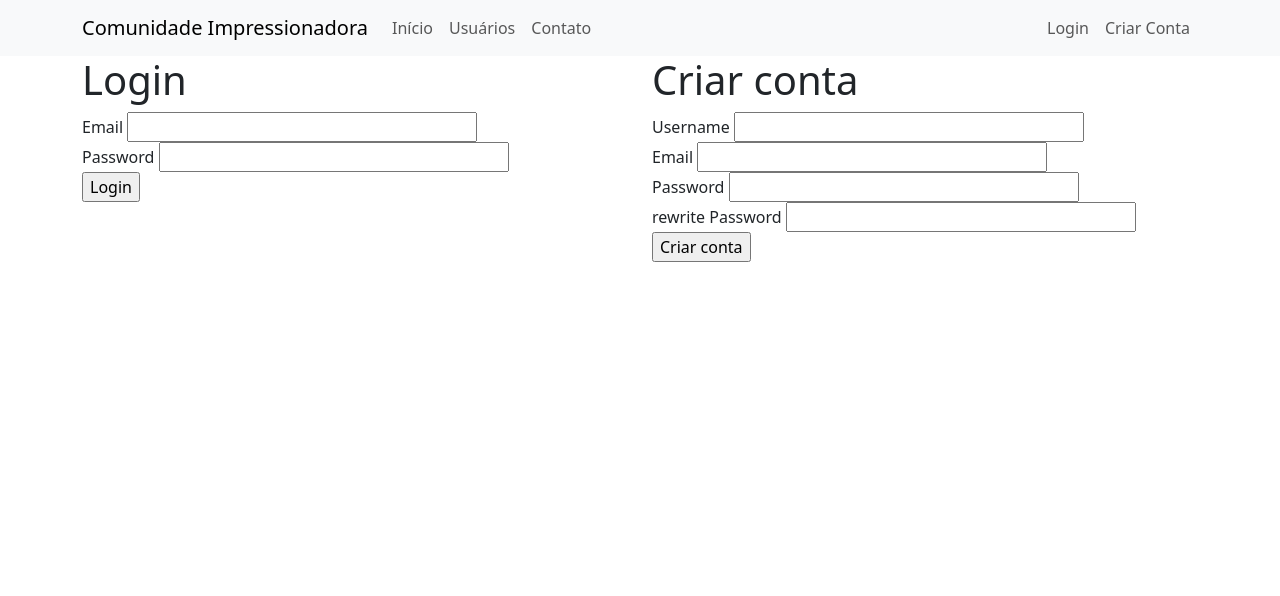
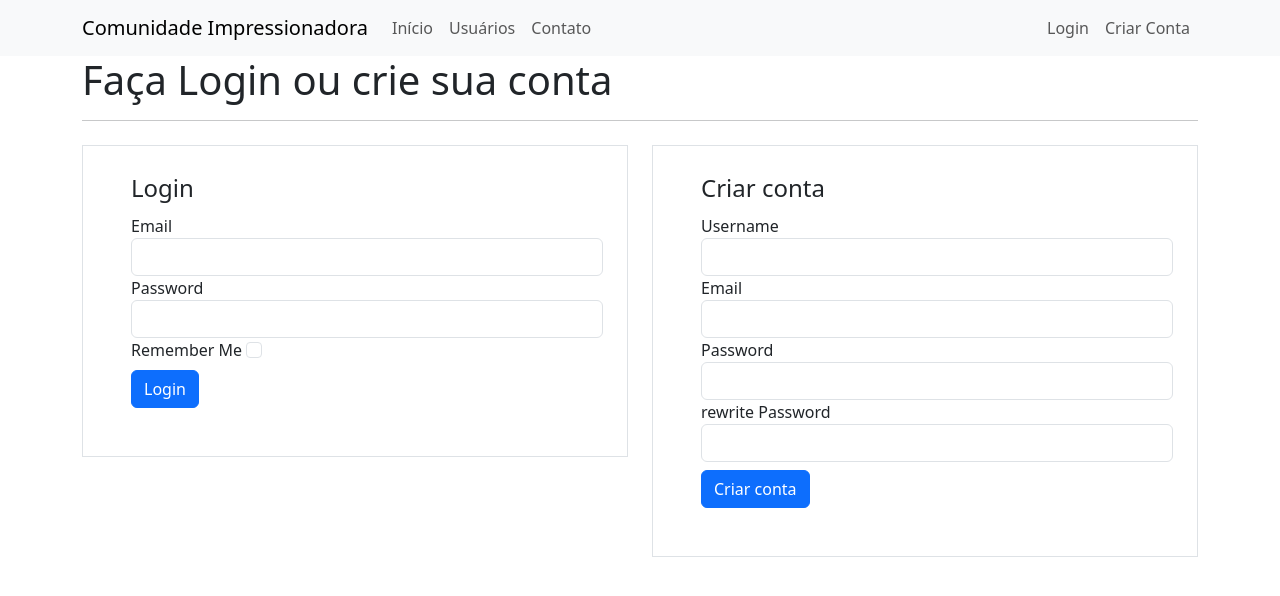
Before and after one commit to gilbertodfl/python-with-flask, a Flask app: page /login in a window 1280 px wide. Shown: the top 596 px of the page. Run offline with Flask 3, Linux system fonts and the light colour scheme; some libraries are stand-ins or nearby versions.

Commit message:
Melhorias no forms, liberar methods POST

```diff
--- a/forms.py
+++ b/forms.py
@@ -7,10 +7,10 @@ class FormCriarConta(FlaskForm):
     email = StringField('Email', validators=[DataRequired(), Email()])
     password = PasswordField('Password', validators=[DataRequired(), Length(min=6, max=20)])
     checkpassword = PasswordField('rewrite Password', validators=[DataRequired(), EqualTo('password', message='Passwords must match')])
-    remember_me = BooleanField('Remember Me')
     botao_submit_criar_conta = SubmitField('Criar conta')
 
 class FormLogin(FlaskForm):
     email = StringField('Email', validators=[DataRequired(), Email()])
     password = PasswordField('Password', validators=[DataRequired(), Length(min=6,max=20)])
+    remember_me = BooleanField('Remember Me')
     botao_submit_login = SubmitField('Login')
--- a/main.py
+++ b/main.py
@@ -22,7 +22,11 @@ def contato():
 @app.route("/usuarios")
 def usuarios():
     return render_template('usuarios.html', lista_usuarios=lista_usuarios)
-@app.route("/login")
+
+## Observe que por padrão o get é o método aceito por uma rota.
+## Para aceitar o post, é necessário especificar o parâmetro methods na rota.
+
+@app.route("/login", methods=['GET', 'POST'])
 def login():
     form_login = FormLogin()
     form_criar_conta = FormCriarConta()
--- a/templates/login.html
+++ b/templates/login.html
@@ -1,20 +1,46 @@
 {% extends "base.html" %}
 {% block body %}
 <div class="container">
-    <div class="row">
-        <div class="col">
-            <h1>Login</h1>
-            {{ form_login.email.label }} {{ form_login.email(size=32) }}<br>
-            {{ form_login.password.label }} {{ form_login.password(size=32) }}<br>
-            {{ form_login.botao_submit_login() }}
+    <h1>Faça Login ou crie sua conta</h1>
+    <hr>
+    <div class="row ">
+
+        <div class="col ">
+            <form method="POST" action="" class="border p-4 mt-2 ps-5 pb-5">
+                <legend>Login</legend>
+                <fieldset>
+                    <div class="form-group">
+                            {{ form_login.email.label(class="form-control-label") }} {{ form_login.email(class="form-control") }}
+                    </div>
+                    <div class="form-group">
+                        {{ form_login.password.label(class="form-control-label") }} {{ form_login.password(class="form-control") }}
+                    </div>
+                    <div class="form-group">
+                        {{ form_login.remember_me.label(class="form-check-label") }} {{ form_login.remember_me(class="form-check-input") }}
+                    </div>
+                </fieldset>
+                {{ form_login.botao_submit_login(class="btn btn-primary mt-2") }}
+            </form>
         </div>
         <div class="col">
-                <h1>Criar conta</h1>
-                {{ form_criar_conta.username.label }} {{ form_criar_conta.username(size=32) }}<br>
-                {{ form_criar_conta.email.label }} {{ form_criar_conta.email(size=32) }}<br>
-                {{ form_criar_conta.password.label }} {{ form_criar_conta.password(size=32) }}<br>
-                {{ form_criar_conta.checkpassword.label }} {{ form_criar_conta.checkpassword(size=32) }}<br>
-                {{ form_criar_conta.botao_submit_criar_conta() }}
+            <form method="POST" action="" class="border p-4 mt-2 ps-5 pb-5" >
+                <legend>Criar conta</legend>
+                  <fieldset>
+                    <div class="form-group">
+                    {{ form_criar_conta.username.label(class="form-control-label") }} {{ form_criar_conta.username(class="form-control") }}
+                    </div>
+                    <div class="form-group">
+                        {{ form_criar_conta.email.label(class="form-control-label") }} {{ form_criar_conta.email(class="form-control") }}
+                    </div>
+                    <div class="form-group">
+                        {{ form_criar_conta.password.label(class="form-control-label") }} {{ form_criar_conta.password(class="form-control") }}
+                    </div>
+                    <div class="form-group">
+                        {{ form_criar_conta.checkpassword.label(class="form-control-label") }} {{ form_criar_conta.checkpassword(class="form-control") }}
+                    </div>
+                  </fieldset>
+                {{ form_criar_conta.botao_submit_criar_conta(class="btn btn-primary mt-2") }}
+            </form>
         </div>
 </div>
  {% endblock %}
```
Also changed, not shown: README.md.
